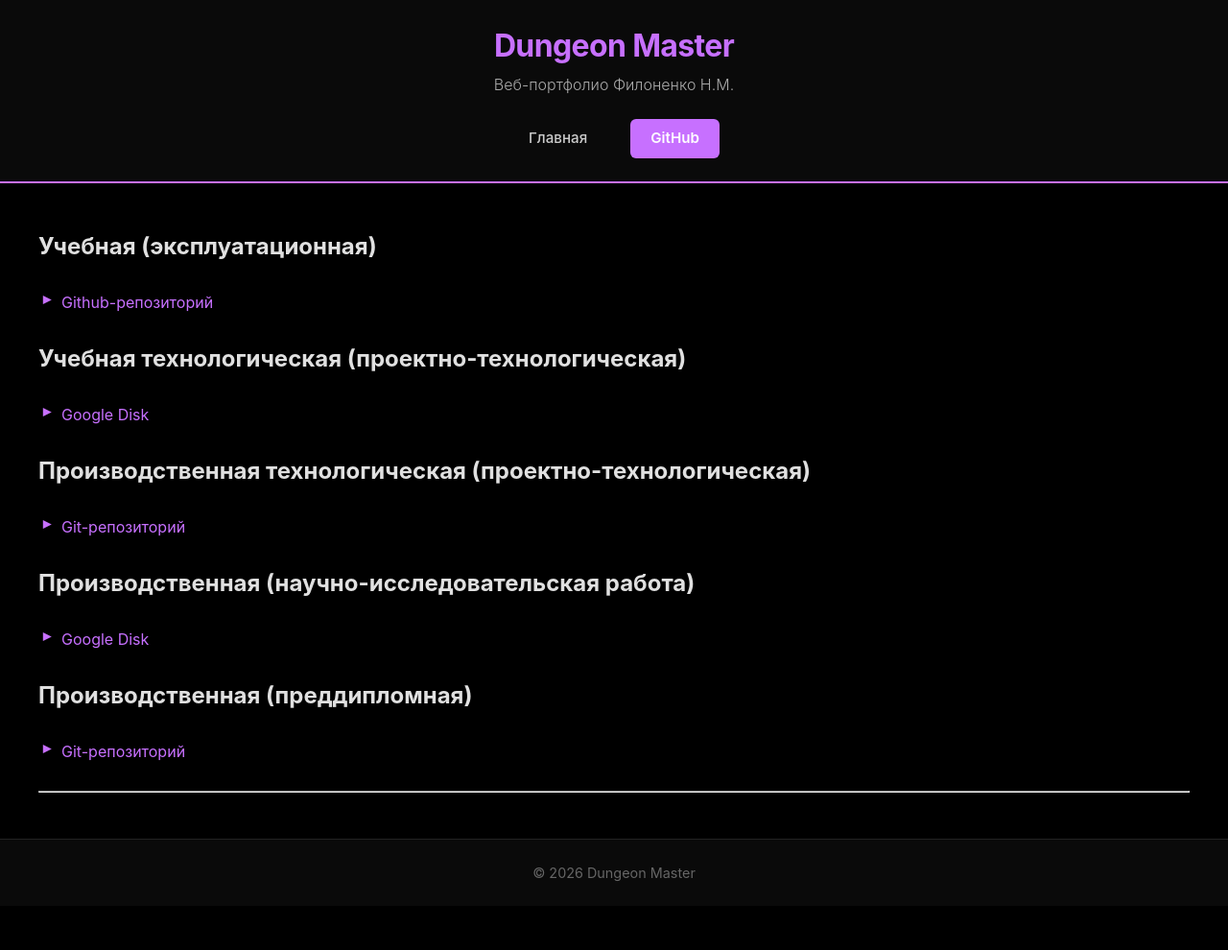
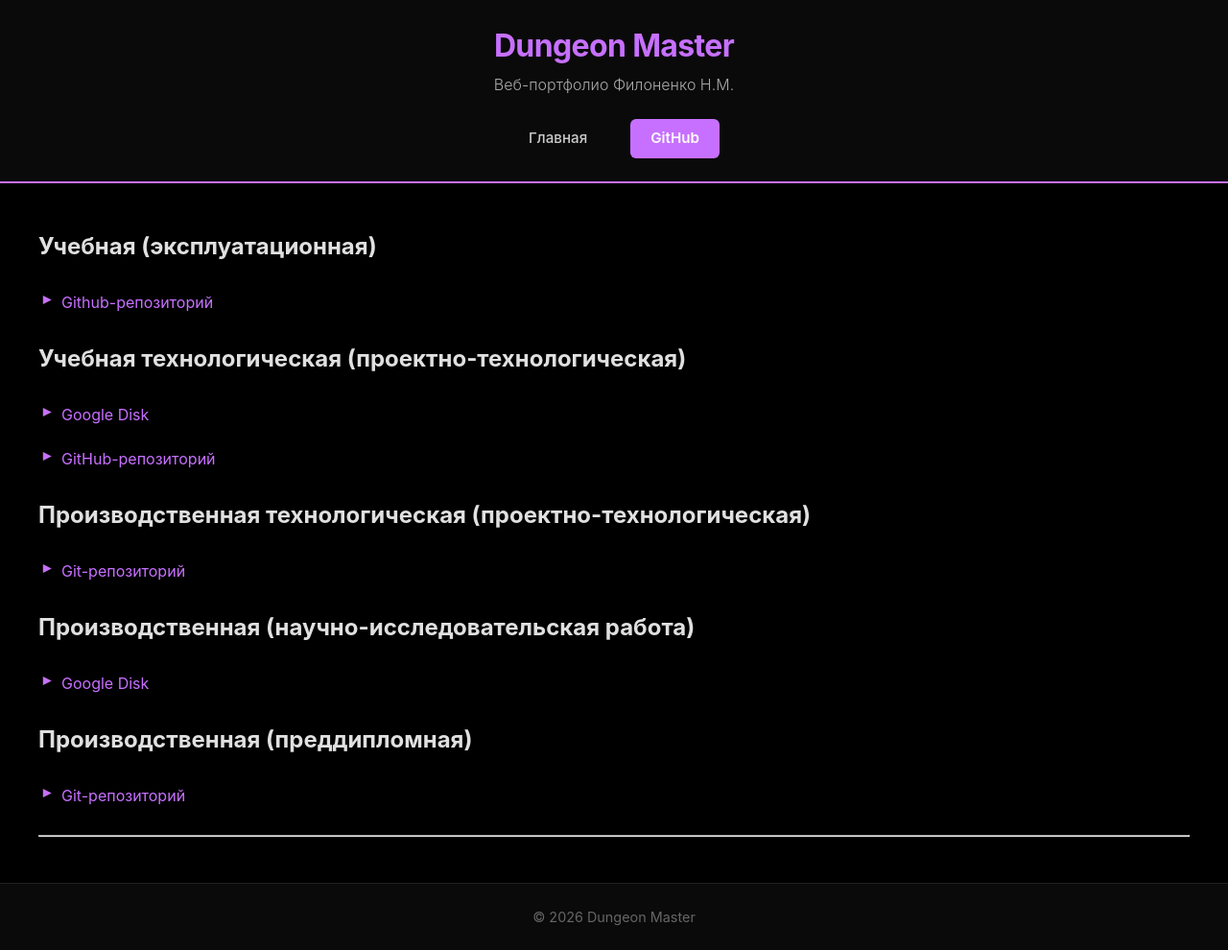
Before and after one commit to JunHerz/JunHerz.github.io, a Jekyll site: the page built from courses/practices/index.md, in a window 1280 px wide. Shown: the whole page at 96% size. Built offline with Jekyll 4.4.1, drawn with Linux system fonts in a browser that asks for light colours; before the commit the page ends 944 px from its top, so only the background shows below that.

Commit message:
Update index.md

```diff
--- a/courses/practices/index.md
+++ b/courses/practices/index.md
@@ -8,6 +8,7 @@ title: "Учебные практики"
 
 ## Учебная технологическая (проектно-технологическая)
 - [Google Disk](https://drive.google.com/drive/folders/1r9zqD934sdE3Y8Wg3udQvZ7TFDPoJyaf?usp=drive_link)
+- [GitHub-репозиторий](https://github.com/JunHerz/Praktika2)
 
 ## Производственная технологическая (проектно-технологическая)
 - [Git-репозиторий](https://git.herzen.spb.ru/1140155/practice-3-course)
```
